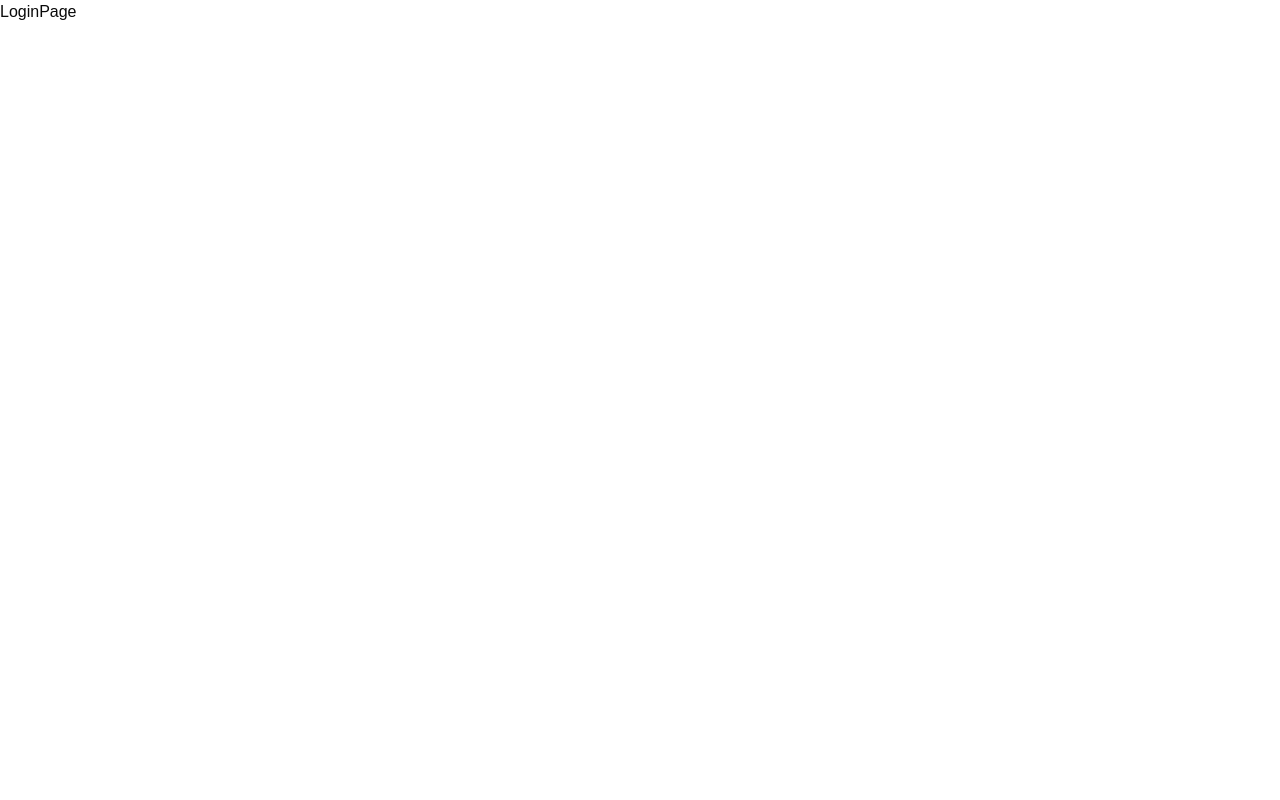
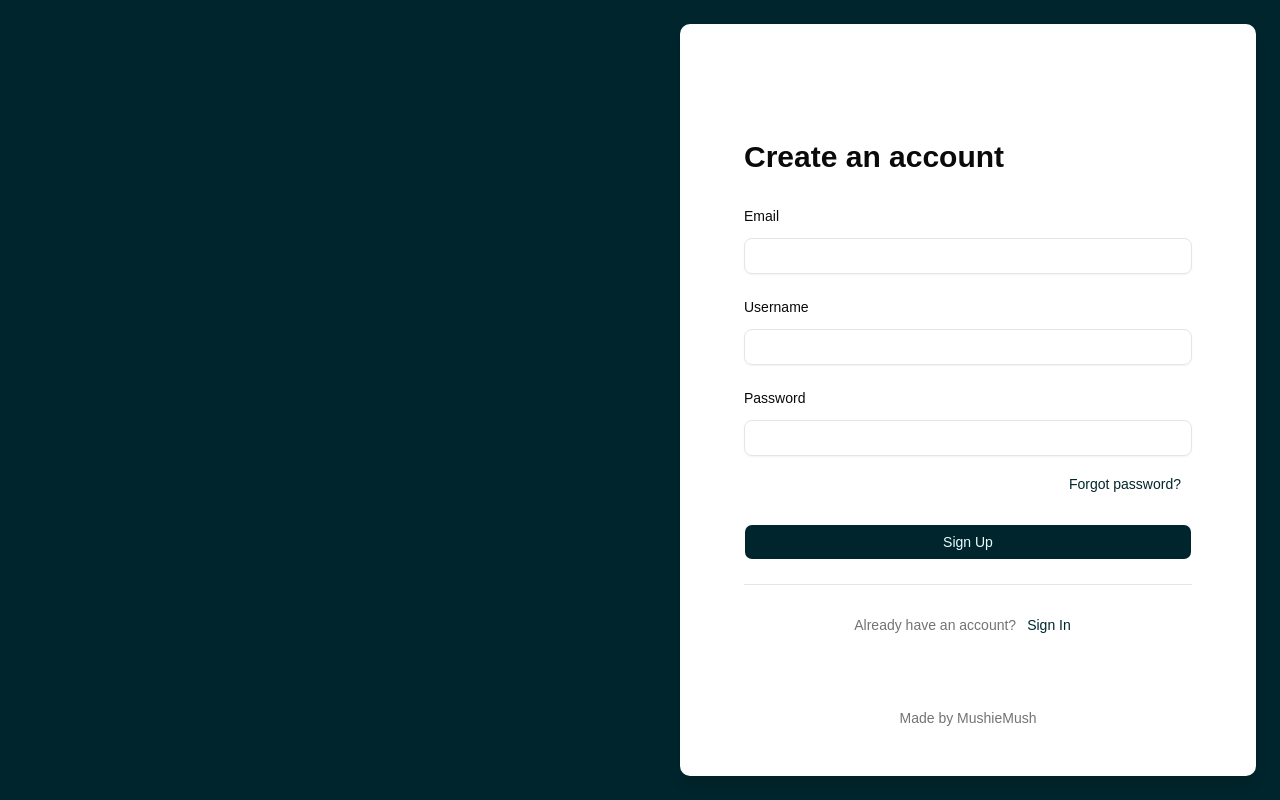
Before and after one commit to mushie-mush/kanban, a React app in the folder frontend/: page /register in a window 1280 px wide. Built offline with nearby package versions, Linux system fonts and the light colour scheme; the HTML template or start-up script is replaced by a standard one.

Commit message:
feat(frontend): add authentication pages and routing

```diff
--- a/frontend/package.json
+++ b/frontend/package.json
@@ -19,6 +19,7 @@
     "radix-ui": "^1.4.3",
     "react": "^19.2.0",
     "react-dom": "^19.2.0",
+    "react-router": "^7.13.0",
     "shadcn": "^3.8.5",
     "tailwind-merge": "^3.4.1",
     "tailwindcss": "^4.1.18",
--- a/frontend/src/App.tsx
+++ b/frontend/src/App.tsx
@@ -1,10 +1,16 @@
+import { Navigate, Route, Routes } from 'react-router';
 import LoginPage from './pages/LoginPage';
+import Dashboard from './pages/Dashboard';
+import RegistrationPage from './pages/RegistrationPage';
 
 function App() {
   return (
-    <>
-      <LoginPage />
-    </>
+    <Routes>
+      <Route path="/" element={<Navigate to="/login" replace />} />
+      <Route path="/login" element={<LoginPage />} />
+      <Route path="/register" element={<RegistrationPage />} />
+      <Route path="/dashboard" element={<Dashboard />} />
+    </Routes>
   );
 }
 export default App;
--- /dev/null
+++ b/frontend/src/components/layout/AuthLayout.tsx
@@ -0,0 +1,14 @@
+function AuthLayout({ children }: { children: React.ReactNode }) {
+  return (
+    <div className="bg-primary h-screen flex justify-center items-end p-6">
+      <div className="h-full w-full"></div>
+      <div className="bg-white rounded-lg shadow-lg px-16 py-12 w-full h-full flex flex-col max-w-xl ">
+        {children}
+        <p className="text-center text-sm text-muted-foreground justify-self-end-safe">
+          Made by MushieMush
+        </p>
+      </div>
+    </div>
+  );
+}
+export default AuthLayout;
--- /dev/null
+++ b/frontend/src/components/ui/alert.tsx
@@ -0,0 +1,72 @@
+import * as React from "react"
+import { cva, type VariantProps } from "class-variance-authority"
+
+import { cn } from "@/lib/utils"
+
+const alertVariants = cva("grid gap-0.5 rounded-lg border px-4 py-3 text-left text-sm has-data-[slot=alert-action]:relative has-data-[slot=alert-action]:pr-18 has-[>svg]:grid-cols-[auto_1fr] has-[>svg]:gap-x-2.5 *:[svg]:row-span-2 *:[svg]:translate-y-0.5 *:[svg]:text-current *:[svg:not([class*='size-'])]:size-4 w-full relative group/alert", {
+  variants: {
+    variant: {
+      default: "bg-card text-card-foreground",
+      destructive: "text-destructive bg-card *:data-[slot=alert-description]:text-destructive/90 *:[svg]:text-current",
+    },
+  },
+  defaultVariants: {
+    variant: "default",
+  },
+})
+
+function Alert({
+  className,
+  variant,
+  ...props
+}: React.ComponentProps<"div"> & VariantProps<typeof alertVariants>) {
+  return (
+    <div
+      data-slot="alert"
+      role="alert"
+      className={cn(alertVariants({ variant }), className)}
+      {...props}
+    />
+  )
+}
+
+function AlertTitle({ className, ...props }: React.ComponentProps<"div">) {
+  return (
+    <div
+      data-slot="alert-title"
+      className={cn(
+        "font-medium group-has-[>svg]/alert:col-start-2 [&_a]:hover:text-foreground [&_a]:underline [&_a]:underline-offset-3",
+        className
+      )}
+      {...props}
+    />
+  )
+}
+
+function AlertDescription({
+  className,
+  ...props
+}: React.ComponentProps<"div">) {
+  return (
+    <div
+      data-slot="alert-description"
+      className={cn(
+        "text-muted-foreground text-sm text-balance md:text-pretty [&_p:not(:last-child)]:mb-4 [&_a]:hover:text-foreground [&_a]:underline [&_a]:underline-offset-3",
+        className
+      )}
+      {...props}
+    />
+  )
+}
+
+function AlertAction({ className, ...props }: React.ComponentProps<"div">) {
+  return (
+    <div
+      data-slot="alert-action"
+      className={cn("absolute top-2.5 right-3", className)}
+      {...props}
+    />
+  )
+}
+
+export { Alert, AlertTitle, AlertDescription, AlertAction }
--- /dev/null
+++ b/frontend/src/features/user/components/LoginForm.tsx
@@ -0,0 +1,103 @@
+import { Alert, AlertDescription, AlertTitle } from '@/components/ui/alert';
+import { Button } from '@/components/ui/button';
+import { Field, FieldDescription, FieldLabel } from '@/components/ui/field';
+import { Input } from '@/components/ui/input';
+import { Separator } from '@/components/ui/separator';
+import { AlertCircleIcon } from 'lucide-react';
+import { useState } from 'react';
+import { Link, useNavigate } from 'react-router';
+
+function LoginForm() {
+  const [username, setUsername] = useState('');
+  const [password, setPassword] = useState('');
+  const [loading, setLoading] = useState(false);
+  const [error, setError] = useState(false);
+
+  const navigate = useNavigate();
+
+  async function handleSubmit(e: React.FormEvent) {
+    e.preventDefault();
+
+    setLoading(true);
+    setError(false);
+    const response = await fetch('http://localhost:8000/api/login/', {
+      method: 'POST',
+      headers: {
+        'Content-Type': 'application/json',
+      },
+      body: JSON.stringify({ username, password }),
+    });
+
+    if (response.ok) {
+      const data = await response.json();
+      navigate('/dashboard', { state: { user: data } });
+    } else {
+      setError(true);
+    }
+    setLoading(false);
+  }
+
+  return (
+    <form
+      className="flex flex-col flex-1 justify-center"
+      onSubmit={handleSubmit}
+    >
+      <h1 className="text-3xl font-bold mb-8">Sign in to your board</h1>
+      <div className="flex flex-col gap-6">
+        <Field>
+          <FieldLabel htmlFor="username">Username</FieldLabel>
+          <Input
+            type="text"
+            id="username"
+            required
+            disabled={loading}
+            value={username}
+            onChange={(e) => setUsername(e.target.value)}
+          ></Input>
+        </Field>
+        <Field>
+          <FieldLabel htmlFor="password">Password</FieldLabel>
+          <Input
+            type="password"
+            id="password"
+            required
+            value={password}
+            disabled={loading}
+            onChange={(e) => setPassword(e.target.value)}
+          ></Input>
+          <FieldDescription className="text-right">
+            <Button variant="link" size="sm" type="button" disabled={loading}>
+              Forgot password?
+            </Button>
+          </FieldDescription>
+        </Field>
+
+        {error && (
+          <Alert variant="destructive">
+            <AlertCircleIcon />
+            <AlertTitle>Login failed</AlertTitle>
+            <AlertDescription>
+              Please check your credentials and try again.
+            </AlertDescription>
+          </Alert>
+        )}
+
+        <Button type="submit" className="w-full" disabled={loading}>
+          Sign In
+        </Button>
+      </div>
+
+      <Separator className="my-6" />
+
+      <div className="text-center">
+        <span className="text-sm text-muted-foreground">
+          Don't have an account?
+        </span>
+        <Button variant="link" size="sm" type="button" asChild>
+          <Link to="/register">Sign Up</Link>
+        </Button>
+      </div>
+    </form>
+  );
+}
+export default LoginForm;
--- /dev/null
+++ b/frontend/src/features/user/components/RegisterForm.tsx
@@ -0,0 +1,101 @@
+import { Button } from '@/components/ui/button';
+import { Field, FieldDescription, FieldLabel } from '@/components/ui/field';
+import { Input } from '@/components/ui/input';
+import { Separator } from '@/components/ui/separator';
+import { useState } from 'react';
+import { Link, useNavigate } from 'react-router';
+
+function RegisterForm() {
+  const [email, setEmail] = useState('');
+  const [username, setUsername] = useState('');
+  const [password, setPassword] = useState('');
+  const [loading, setLoading] = useState(false);
+  const [error, setError] = useState(false);
+
+  const navigate = useNavigate();
+
+  async function handleSubmit(e: React.FormEvent) {
+    e.preventDefault();
+
+    setLoading(true);
+    setError(false);
+    const response = await fetch('http://localhost:8000/api/register/', {
+      method: 'POST',
+      headers: {
+        'Content-Type': 'application/json',
+      },
+      body: JSON.stringify({ email, username, password }),
+    });
+
+    if (response.ok) {
+      navigate('/dashboard');
+    } else {
+      setError(true);
+    }
+    setLoading(false);
+  }
+
+  return (
+    <form
+      className="flex flex-col flex-1 justify-center"
+      onSubmit={handleSubmit}
+    >
+      <h1 className="text-3xl font-bold mb-8">Create an account</h1>
+      <div className="flex flex-col gap-6">
+        <Field>
+          <FieldLabel htmlFor="email">Email</FieldLabel>
+          <Input
+            type="email"
+            id="email"
+            required
+            disabled={loading}
+            value={email}
+            onChange={(e) => setEmail(e.target.value)}
+          ></Input>
+        </Field>
+        <Field>
+          <FieldLabel htmlFor="username">Username</FieldLabel>
+          <Input
+            type="text"
+            id="username"
+            required
+            disabled={loading}
+            value={username}
+            onChange={(e) => setUsername(e.target.value)}
+          ></Input>
+        </Field>
+        <Field>
+          <FieldLabel htmlFor="password">Password</FieldLabel>
+          <Input
+            type="password"
+            id="password"
+            required
+            disabled={loading}
+            value={password}
+            onChange={(e) => setPassword(e.target.value)}
+          ></Input>
+          <FieldDescription className="text-right">
+            <Button variant="link" size="sm" type="button" disabled={loading}>
+              Forgot password?
+            </Button>
+          </FieldDescription>
+        </Field>
+        <Button type="submit" className="w-full" disabled={loading}>
+          Sign Up
+        </Button>
+      </div>
+
+      <Separator className="my-6" />
+
+      <div className="text-center">
+        <span className="text-sm text-muted-foreground">
+          Already have an account?
+        </span>
+        <Button variant="link" size="sm" type="button" asChild>
+          <Link to="/login">Sign In</Link>
+        </Button>
+      </div>
+    </form>
+  );
+}
+export default RegisterForm;
--- a/frontend/src/index.css
+++ b/frontend/src/index.css
@@ -1,7 +1,7 @@
 @import 'tailwindcss';
-@import "tw-animate-css";
-@import "shadcn/tailwind.css";
-@import "@fontsource-variable/inter";
+@import 'tw-animate-css';
+@import 'shadcn/tailwind.css';
+@import '@fontsource-variable/inter';
 
 @custom-variant dark (&:is(.dark *));
 
@@ -12,8 +12,8 @@
   --card-foreground: oklch(0.145 0 0);
   --popover: oklch(1 0 0);
   --popover-foreground: oklch(0.145 0 0);
-    --primary: oklch(0.60 0.13 163);
-    --primary-foreground: oklch(0.98 0.02 166);
+  --primary: oklch(0.2 0.16 195);
+  --primary-foreground: oklch(0.98 0.02 200);
   --secondary: oklch(0.967 0.001 286.375);
   --secondary-foreground: oklch(0.21 0.006 285.885);
   --muted: oklch(0.97 0 0);
@@ -26,14 +26,14 @@
   --ring: oklch(0.708 0 0);
   --chart-1: oklch(0.85 0.13 165);
   --chart-2: oklch(0.77 0.15 163);
-    --chart-3: oklch(0.70 0.15 162);
-    --chart-4: oklch(0.60 0.13 163);
-    --chart-5: oklch(0.51 0.10 166);
+  --chart-3: oklch(0.7 0.15 162);
+  --chart-4: oklch(0.6 0.13 163);
+  --chart-5: oklch(0.51 0.1 166);
   --radius: 0.625rem;
   --sidebar: oklch(0.985 0 0);
   --sidebar-foreground: oklch(0.145 0 0);
-    --sidebar-primary: oklch(0.60 0.13 163);
-    --sidebar-primary-foreground: oklch(0.98 0.02 166);
+  --sidebar-primary: oklch(0.2 0.16 195);
+  --sidebar-primary-foreground: oklch(0.98 0.02 200);
   --sidebar-accent: oklch(0.97 0 0);
   --sidebar-accent-foreground: oklch(0.205 0 0);
   --sidebar-border: oklch(0.922 0 0);
@@ -47,8 +47,8 @@
   --card-foreground: oklch(0.985 0 0);
   --popover: oklch(0.205 0 0);
   --popover-foreground: oklch(0.985 0 0);
-    --primary: oklch(0.70 0.15 162);
-    --primary-foreground: oklch(0.26 0.05 173);
+  --primary: oklch(0.25 0.18 195);
+  --primary-foreground: oklch(0.98 0.02 200);
   --secondary: oklch(0.274 0.006 286.033);
   --secondary-foreground: oklch(0.985 0 0);
   --muted: oklch(0.269 0 0);
@@ -61,13 +61,13 @@
   --ring: oklch(0.556 0 0);
   --chart-1: oklch(0.85 0.13 165);
   --chart-2: oklch(0.77 0.15 163);
-    --chart-3: oklch(0.70 0.15 162);
-    --chart-4: oklch(0.60 0.13 163);
-    --chart-5: oklch(0.51 0.10 166);
+  --chart-3: oklch(0.7 0.15 162);
+  --chart-4: oklch(0.6 0.13 163);
+  --chart-5: oklch(0.51 0.1 166);
   --sidebar: oklch(0.205 0 0);
   --sidebar-foreground: oklch(0.985 0 0);
-    --sidebar-primary: oklch(0.77 0.15 163);
-    --sidebar-primary-foreground: oklch(0.26 0.05 173);
+  --sidebar-primary: oklch(0.25 0.18 195);
+  --sidebar-primary-foreground: oklch(0.98 0.02 200);
   --sidebar-accent: oklch(0.269 0 0);
   --sidebar-accent-foreground: oklch(0.985 0 0);
   --sidebar-border: oklch(1 0 0 / 10%);
--- a/frontend/src/main.tsx
+++ b/frontend/src/main.tsx
@@ -1,10 +1,13 @@
 import { StrictMode } from 'react';
 import { createRoot } from 'react-dom/client';
+import { BrowserRouter } from 'react-router';
 import App from './App';
 import './index.css';
 
 createRoot(document.getElementById('root')!).render(
   <StrictMode>
-    <App />
+    <BrowserRouter>
+      <App />
+    </BrowserRouter>
   </StrictMode>,
 );
--- a/frontend/src/pages/LoginPage.tsx
+++ b/frontend/src/pages/LoginPage.tsx
@@ -1,4 +1,11 @@
+import AuthLayout from '@/components/layout/AuthLayout';
+import LoginForm from '@/features/user/components/LoginForm';
+
 function LoginPage() {
-  return <div>LoginPage</div>;
+  return (
+    <AuthLayout>
+      <LoginForm />
+    </AuthLayout>
+  );
 }
 export default LoginPage;
--- /dev/null
+++ b/frontend/src/pages/RegistrationPage.tsx
@@ -0,0 +1,11 @@
+import AuthLayout from '@/components/layout/AuthLayout';
+import RegisterForm from '@/features/user/components/RegisterForm';
+
+function RegistrationPage() {
+  return (
+    <AuthLayout>
+      <RegisterForm />
+    </AuthLayout>
+  );
+}
+export default RegistrationPage;
```
Also changed, not shown: 2 other files (tests, documents, lock files or other folders). Lines whose indentation alone changed are shown as unchanged.
